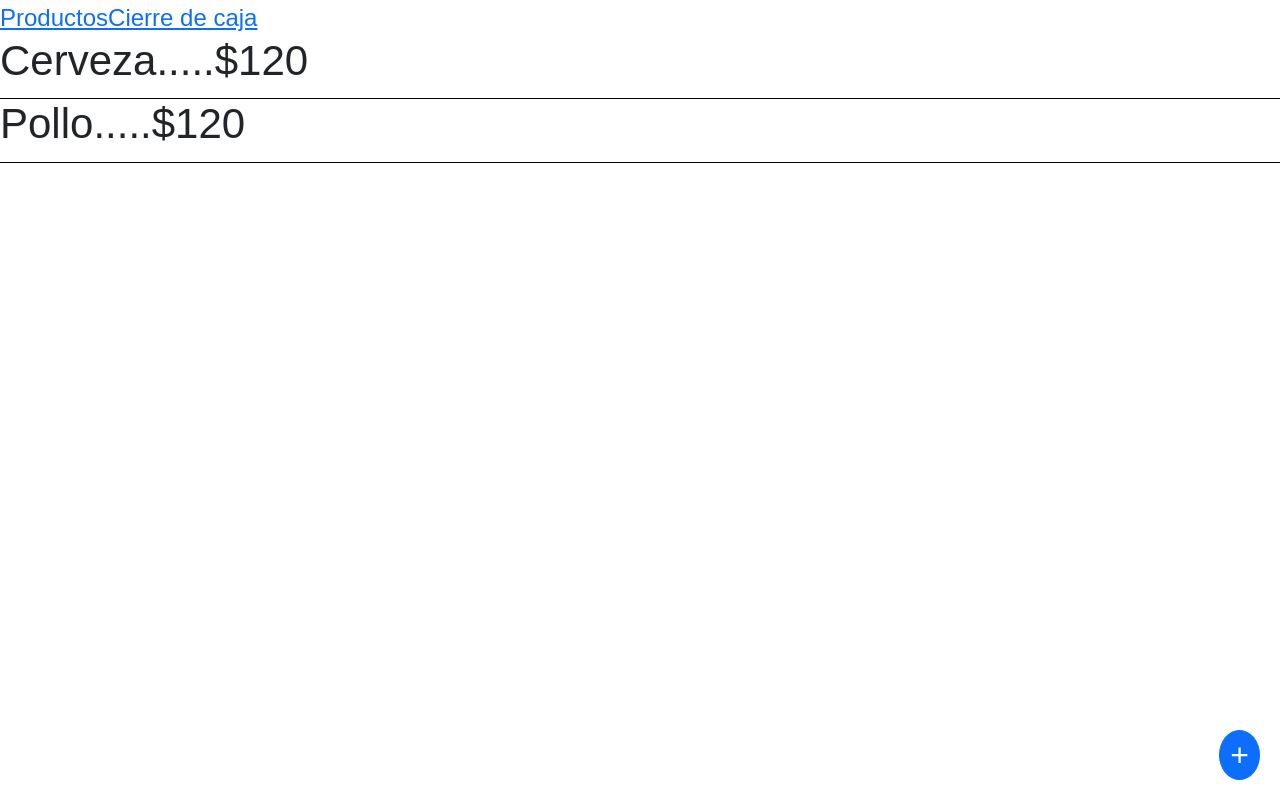
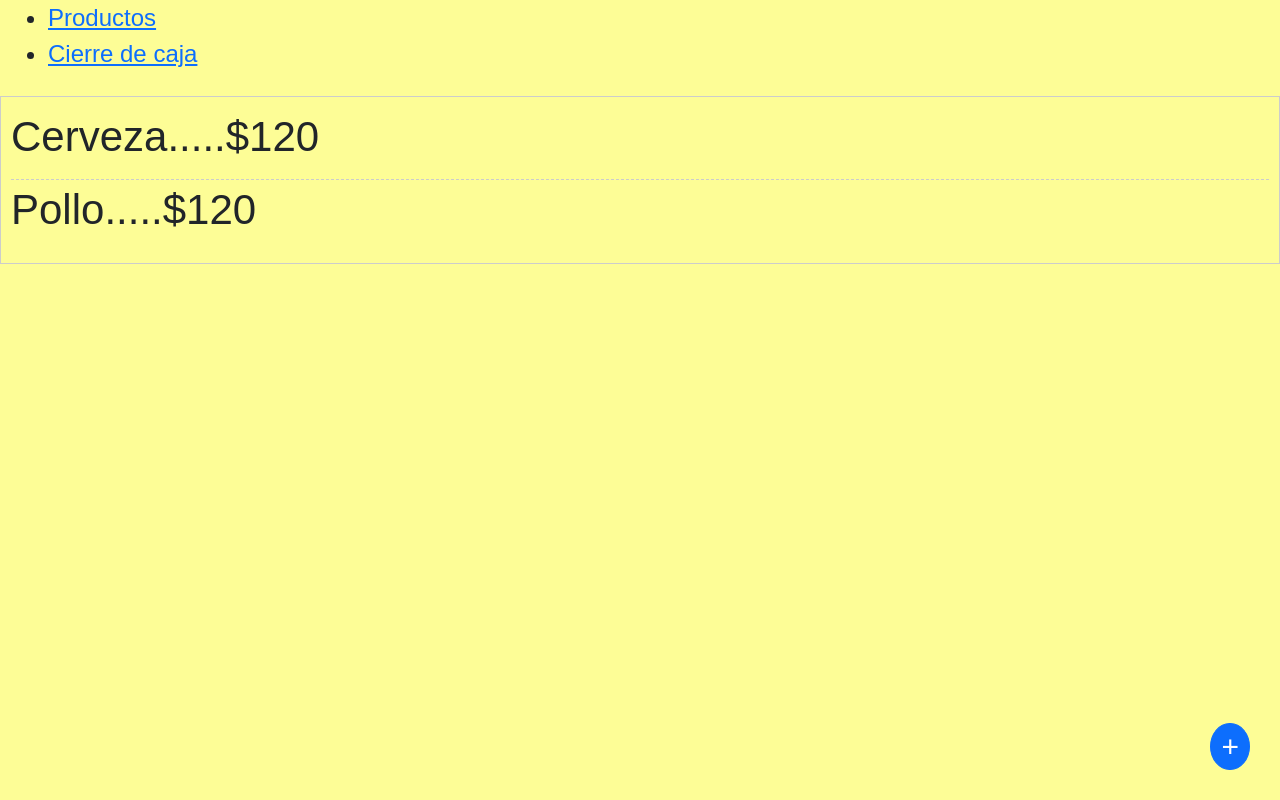
Before and after one commit to drt2856/demo-encaja, a React (Create React App) app: page /demo-encaja/product in a window 1280 px wide. Built offline with nearby package versions, Linux system fonts and the light colour scheme.

Commit message:
Aplicando estilos de libreta

```diff
--- a/src/App.css
+++ b/src/App.css
@@ -7,10 +7,10 @@
 .redounder {
     border-radius: 100%;
     padding: 0 10px;
-    font-size: xx-large;
+    font-size: 30px;
     position: fixed;
-    right: 20px;
-    bottom: 20px;
+    right: 30px;
+    bottom: 30px;
 }
 
 .my-modal {
@@ -45,9 +45,7 @@
     margin: 10px auto;
 }
 
-.goal {
-    border-bottom: solid 1px rgb(0, 0, 0);
-}
+
 
 .min-container {
     max-width: 500px;
@@ -56,6 +54,8 @@
 body {
     display: flex;
     flex-direction: column;
+
+    background: #fdfd96;
     /* align-items: center; */
 }
 
@@ -98,6 +98,46 @@ body {
     flex-direction: column;
 }
 
+.balances-input{
+    max-width: 100px;
+    border-color: rgba(0, 0, 0, 0);
+}
+
+
+.notebook-list {
+    list-style-type: none;
+    padding: 0;
+    margin: 0;
+    background: #fdfd96; /* Color de fondo similar a una libreta */
+    border: 1px solid #ccc;
+    padding: 10px;
+    font-family: 'Courier New', Courier, monospace; /* Fuente tipo máquina de escribir */
+}
+
+.notebook-list li {
+    padding: 5px 0;
+    border-bottom: 1px dashed #ccc; /* Línea punteada entre elementos */
+}
+
+.notebook-list li:last-child {
+    border-bottom: none; /* Sin línea en el último elemento */
+}
+
+.my-table{
+    background: #fdfd96
+}
+.my-table td,.my-table th{
+    padding: .5rem .5rem;
+}
+.my-table tr{
+    border-bottom: 1px dashed #ccc;
+}
+.my-table thead{
+    background: #ffff6e
+}
+
 input{
-    max-width: 50px;
+    border: #00000000;
+    background: #fdfd96;
+    border: 1px dashed #ccc;
 }
--- a/src/App.js
+++ b/src/App.js
@@ -16,7 +16,7 @@ function App() {
     <ProductProvider>
         <Router>
           <Routes>
-            <Route path="/demo-encaja/" element={<div>Esto es lo que hay</div>} />
+            <Route path="/demo-encaja/" element={<Products />} />
             <Route path="/demo-encaja/product/" element={<Products />} />
             <Route path="/demo-encaja/product/create/" element={<CreateProduct />} />
             <Route path="/demo-encaja/product/:productId/" element={<ProductDetail />} />
--- a/src/products/components/CreateProduct.jsx
+++ b/src/products/components/CreateProduct.jsx
@@ -36,19 +36,19 @@ export function CreateProduct() {
     }
 
     return (
-        <div>
-            <div className="" >
+        <div style={{display:"flex",flexDirection:"column",alignItems:"center"}} >
+            <div style={{maxWidth:"500px"}} >
                 <div>
                     <label htmlFor="tilte" className="col-12">Nombre del producto</label>
                     <input type="text" id="name" className="col-12" value={product.name} onChange={handleChange} />
                 </div>
                 <div >
                     <label htmlFor="costPrice" className="col-12">Precio de compra</label>
-                    <input style={{backgroundColor:product.costPrice>=product.salePrice?"red":"white"}} type="number" id="costPrice" className="col-12" value={product.costPrice} onChange={handleChange} />
+                    <input style={{backgroundColor:product.costPrice>=product.salePrice?"red":"#fdfd96"}} type="number" id="costPrice" className="col-12" value={product.costPrice} onChange={handleChange} />
                 </div>
                 <div>
                     <label htmlFor="salePrice" className="col-12">Precio de venta</label>
-                    <input style={{backgroundColor:product.costPrice>=product.salePrice?"red":"white"}} type="number" id="salePrice" className="col-12" value={product.salePrice} onChange={handleChange} />
+                    <input style={{backgroundColor:product.costPrice>=product.salePrice?"red":"#fdfd96"}} type="number" id="salePrice" className="col-12" value={product.salePrice} onChange={handleChange} />
                 </div>
                 <div>
                     <label htmlFor="firstCount" className="col-12">Cuantos hay en inventario</label>
--- a/src/products/components/Product.jsx
+++ b/src/products/components/Product.jsx
@@ -20,7 +20,7 @@ export default function Product({ prevProduct }) {
     };
 
     return (<>
-        <div className="goal row"  >
+        <div className="row"  >
 
             <div className="col-11" onClick={() => navigate("/demo-encaja/product/"+product.id)}>
                 <h3>{product?.name}.....${product?.salePrice}</h3>
--- a/src/products/components/ProductBalance.jsx
+++ b/src/products/components/ProductBalance.jsx
@@ -43,7 +43,7 @@ export function ProductBalance() {
     return (
         <div>
             <h1>Cierre de ventas</h1>
-            <table className="balance">
+            <table className="my-table">
                 <caption>Cierre de ventas
                     Obtuviste ${statics.ventas} en ventas y + ${statics.ganancias} en ganancia
 
@@ -84,42 +84,42 @@ export function ProductBalance() {
                             {/* si el first es menor que el secodn poner una clase que marqu error */}
                             <td >
                                 <input
-                                    style={{ backgroundColor: balance.firstCount < balance.secondCount ? "red" : "white" }}
+                                    style={{ backgroundColor: balance.firstCount < balance.secondCount ? "red" : "#fdfd96" }}
                                     type="number"
                                     id="firstCount"
-                                    className="col-12"
+                                    className="balances-input"
                                     value={balance.firstCount}
                                     onChange={(event) => handleChange(event, balance)}
                                 />
                             </td>
                             <td>
                                 <input
-                                    style={{ backgroundColor: balance.firstCount < balance.secondCount ? "red" : "white" }}
+                                    style={{ backgroundColor: balance.firstCount < balance.secondCount ? "red" : "#fdfd96" }}
                                     type="number"
                                     id="secondCount"
-                                    className="col-12"
+                                    className="balances-input"
                                     value={balance.secondCount}
                                     onChange={(event) => handleChange(event, balance)}
                                 />
                             </td>
-                            <td>{balance.firstCount - balance.secondCount}</td>
+                            <td >{balance.firstCount - balance.secondCount}</td>
                             <td>{(balance.firstCount - balance.secondCount) * balance.salePrice}</td>
                             <td>{(balance.firstCount - balance.secondCount) * (balance.salePrice - balance.costPrice)}</td>
                             <td >
                                 <input
-                                    style={{ backgroundColor: balance.costPrice >= balance.salePrice ? "red" : "white" }}
+                                    style={{ backgroundColor: balance.costPrice >= balance.salePrice ? "red" : "#fdfd96" }}
                                     type="number"
                                     id="costPrice"
-                                    className="col-12"
+                                    className="balances-input"
                                     value={balance.costPrice} onChange={(event) => handleChange(event, balance)}
                                 />
                             </td>
                             <td>
                                 <input
-                                    style={{ backgroundColor: balance.costPrice >= balance.salePrice ? "red" : "white" }}
+                                    style={{ backgroundColor: balance.costPrice >= balance.salePrice ? "red" : "#fdfd96" }}
                                     type="number"
                                     id="salePrice"
-                                    className="col-12"
+                                    className="balances-input"
                                     value={balance.salePrice}
                                     onChange={(event) => handleChange(event, balance)}
                                 />
--- a/src/products/components/ProductDetail.jsx
+++ b/src/products/components/ProductDetail.jsx
@@ -35,11 +35,11 @@ export function ProductDetail() {
                 </div>
                 <div >
                     <label htmlFor="costPrice" className="col-12">Precio de compra</label>
-                    <input style={{backgroundColor:product.costPrice>=product.salePrice?"red":"white"}} type="number" id="costPrice" className="col-12" value={product.costPrice} onChange={handleChange} />
+                    <input style={{backgroundColor:product.costPrice>=product.salePrice?"red":"#fdfd96"}} type="number" id="costPrice" className="col-12" value={product.costPrice} onChange={handleChange} />
                 </div>
                 <div>
                     <label htmlFor="salePrice" className="col-12">Precio de venta</label>
-                    <input style={{backgroundColor:product.costPrice>=product.salePrice?"red":"white"}} type="number" id="salePrice" className="col-12" value={product.salePrice} onChange={handleChange} />
+                    <input style={{backgroundColor:product.costPrice>=product.salePrice?"red":"#fdfd96"}} type="number" id="salePrice" className="col-12" value={product.salePrice} onChange={handleChange} />
                 </div>
                 <div>
                     <label htmlFor="firstCount" className="col-12">Cuantos hay en inventario</label>
--- a/src/products/components/Products.jsx
+++ b/src/products/components/Products.jsx
@@ -8,16 +8,22 @@ export function Products() {
 
     return (
         <div>
-            <div>
-                <NavLink to={"/demo-encaja/product"}>Productos</NavLink>
-                <NavLink to={"/demo-encaja/product/balance/"}>Cierre de caja</NavLink>
+            <div className="navegation">
+                <ul>
+                    <li>
+                        <NavLink to={"/demo-encaja/product"}>Productos</NavLink>
+                    </li>
+                    <li>
+                        <NavLink to={"/demo-encaja/product/balance/"}>Cierre de caja</NavLink>
+                    </li>
+                </ul>
+
             </div>
-            <div>
+            <ul class="notebook-list">
                 {products.map(product => (
-                    product.enabled===true&&<Product key={product.id} prevProduct={product} />
+                    product.enabled === true && <li><Product key={product.id} prevProduct={product} /></li>
                 ))}
-            </div>
-
+            </ul>
 
             <NavLink
                 to={"/demo-encaja/product/create/"}
```
